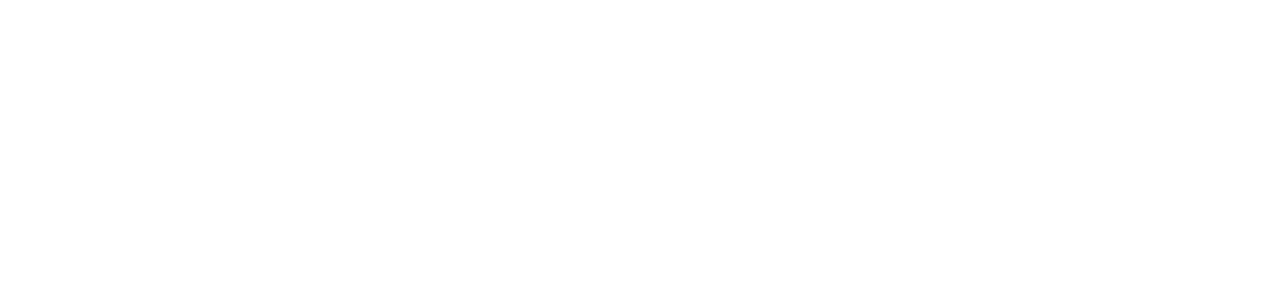
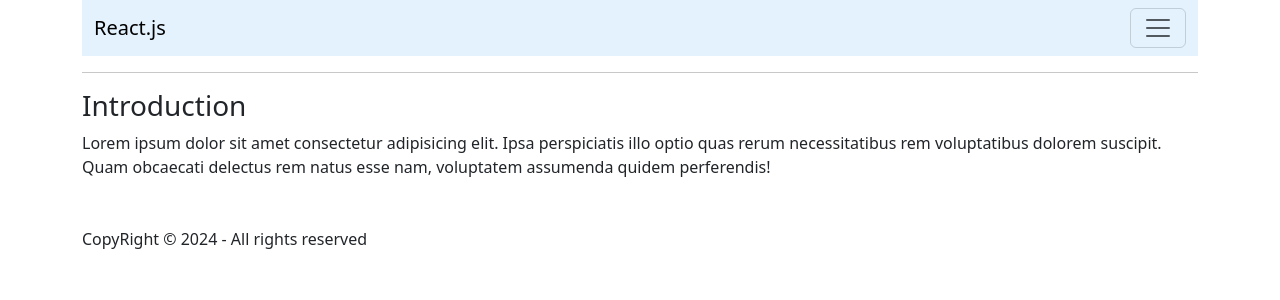
Before and after one commit to Shishir19999/FULL-STACK, a React (Vite) app in the folder React/: page / in a window 1280 px wide. Shown: the top 300 px of the page. Built offline with nearby package versions, Linux system fonts and the light colour scheme.

Commit message:
update to header Component

```diff
--- a/React/package.json
+++ b/React/package.json
@@ -10,8 +10,11 @@
     "preview": "vite preview"
   },
   "dependencies": {
+    "bootstrap": "^5.3.3",
     "react": "^18.2.0",
-    "react-dom": "^18.2.0"
+    "react-bootstrap": "^2.10.2",
+    "react-dom": "^18.2.0",
+    "react-router-dom": "^6.22.3"
   },
   "devDependencies": {
     "@types/react": "^18.2.66",
--- a/React/src/Sample web/App.jsx
+++ b/React/src/Sample web/App.jsx
@@ -1,10 +1,20 @@
-import React from 'react'
+import React from 'react';
+import 'bootstrap/dist/css/bootstrap.min.css';
+import 'bootstrap/dist/js/bootstrap.bundle.min';
+import HeaderComponent from './component/layout/HeaderComponent'
+import FooterComponent from './component/layout/FooterComponent'
+import Container from 'react-bootstrap/Container'
+import { Router } from 'react-router-dom';
+import RouterComponent from './RouterComponent';
+
 
 function App() {
   return (
-    <div>
-
-    </div>
+    <Container>
+      <HeaderComponent/>
+      <RouterComponent/>
+      <FooterComponent/>
+      </Container>
   )
 }
 
--- /dev/null
+++ b/React/src/Sample web/RouterComponent.jsx
@@ -0,0 +1,21 @@
+import React from 'react'
+import {Routes,Route} from "react-router-dom"
+import HomeComponent from './component/Pages/HomeComponent'
+import AboutComponent from './component/Pages/AboutComponent'
+import ContactComponent from './component/Pages/ContactComponent'
+import PageNotFound from './component/Pages/PageNotFound'
+
+function RouterComponent() {
+  return (
+    <div>
+        <Routes>
+      <Route path='/' element={<HomeComponent/>}/>
+      <Route path='/about' element={<AboutComponent/>}/>
+      <Route path='/contact' element={<ContactComponent/>}/>
+      <Route path='*' element={<PageNotFound/>}/>
+    </Routes>
+    </div>
+  )
+}
+
+export default RouterComponent
--- /dev/null
+++ b/React/src/Sample web/component/Pages/AboutComponent.jsx
@@ -0,0 +1,11 @@
+import React from 'react'
+
+function AboutComponent() {
+  return (
+    <div>
+      <h1>i am about component</h1>
+    </div>
+  )
+}
+
+export default AboutComponent
--- /dev/null
+++ b/React/src/Sample web/component/Pages/ContactComponent.jsx
@@ -0,0 +1,11 @@
+import React from 'react'
+
+function ContactComponent() {
+  return (
+    <div>
+      <h1>i am contact Component</h1>
+    </div>
+  )
+}
+
+export default ContactComponent
--- a/React/src/Sample web/component/Pages/HomeComponent.jsx
+++ b/React/src/Sample web/component/Pages/HomeComponent.jsx
@@ -3,7 +3,8 @@
 function HomeComponent() {
   return (
     <div>
-      <h1>I am Home Componennt</h1>
+      <h3>Introduction</h3>
+      <p>Lorem ipsum dolor sit amet consectetur adipisicing elit. Ipsa perspiciatis illo optio quas rerum necessitatibus rem voluptatibus dolorem suscipit. Quam obcaecati delectus rem natus esse nam, voluptatem assumenda quidem perferendis!</p>
     </div>
   )
 }
--- /dev/null
+++ b/React/src/Sample web/component/Pages/PageNotFound.jsx
@@ -0,0 +1,11 @@
+import React from 'react'
+
+function PageNotFound() {
+  return (
+    <div>
+      <h3>Page Not Found 404</h3>
+    </div>
+  )
+}
+
+export default PageNotFound
--- /dev/null
+++ b/React/src/Sample web/component/layout/FooterComponent.jsx
@@ -0,0 +1,14 @@
+import React from 'react'
+
+function FooterComponent() {
+  let date=new Date().getFullYear();
+  return (
+    <div className='mt-5'>
+  <p>
+    CopyRight &copy; {date} - All rights reserved
+  </p>
+     </div>
+  )
+}
+
+export default FooterComponent
--- /dev/null
+++ b/React/src/Sample web/component/layout/HeaderComponent.jsx
@@ -0,0 +1,125 @@
+import React from 'react'
+import { Link } from 'react-router-dom'
+
+function HeaderComponent() {
+  return (
+    <div>
+      {/* <Link to="/">Home</Link>&nbsp;&nbsp;&nbsp;
+      <Link to="/about">About</Link>&nbsp;&nbsp;&nbsp;
+      <Link to="/contact">Contact</Link>&nbsp;&nbsp;&nbsp; */}
+      <nav className="navbar" style={{backgroundColor:" #e3f2fd"}}>
+  <div className="container-fluid">
+    <Link
+      className="navbar-brand"
+      to="/"
+    >
+      React.js
+    </Link>
+    <button
+      aria-controls="navbarSupportedContent"
+      aria-expanded="false"
+      aria-label="Toggle navigation"
+      className="navbar-toggler"
+      data-bs-target="#navbarSupportedContent"
+      data-bs-toggle="collapse"
+      type="button"
+    >
+      <span className="navbar-toggler-icon" />
+    </button>
+    <div
+      className="collapse navbar-collapse"
+      id="navbarSupportedContent"
+    >
+      <ul className="navbar-nav me-auto mb-2 mb-lg-0">
+        <li className="nav-item">
+          <Link
+            aria-current="page"
+            className="nav-link active"
+            to="#"
+          >
+            Home
+          </Link>
+        </li>
+        <li className="nav-item">
+          <Link
+            className="nav-link"
+            to="#"
+          >
+            Link
+          </Link>
+        </li>
+        <li className="nav-item dropdown">
+          <Link
+            aria-expanded="false"
+            className="nav-link dropdown-toggle"
+            data-bs-toggle="dropdown"
+            to="#"
+            role="button"
+          >
+            Dropdown
+          </Link>
+          <ul className="dropdown-menu">
+            <li>
+              <Link
+                className="dropdown-item"
+                to="#"
+              >
+                Action
+              </Link>
+            </li>
+            <li>
+              <Link
+                className="dropdown-item"
+                to="#"
+              >
+                Another action
+              </Link>
+            </li>
+            <li>
+              <hr className="dropdown-divider" />
+            </li>
+            <li>
+              <Link
+                className="dropdown-item"
+                to="#"
+              >
+                Something else here
+              </Link>
+            </li>
+          </ul>
+        </li>
+        <li className="nav-item">
+          <Link
+            aria-disabled="true"
+            className="nav-link disabled"
+          >
+            Disabled
+          </Link>
+        </li>
+      </ul>
+      <form
+        className="d-flex"
+        role="search"
+      >
+        <input
+          aria-label="Search"
+          className="form-control me-2"
+          placeholder="Search"
+          type="search"
+        />
+        <button
+          className="btn btn-outline-success"
+          type="submit"
+        >
+          Search
+        </button>
+      </form>
+    </div>
+  </div>
+</nav>
+      <hr />
+    </div>
+  )
+}
+
+export default HeaderComponent
--- a/React/src/main.jsx
+++ b/React/src/main.jsx
@@ -1,12 +1,17 @@
 import React from 'react';
 import ReactDOM from 'react-dom/client';
+import App from "./Sample web/App.jsx"
+import { BrowserRouter } from 'react-router-dom';
 
 ReactDOM.createRoot(document.getElementById('root')).render(
   <>
     <React.StrictMode>
 
+       <BrowserRouter>
+       <App/>
+       </BrowserRouter>
+    </React.StrictMode>
 
-    </React.StrictMode>
 
   </>
 );
```
Also changed, not shown: 1 other file (tests, documents, lock files or other folders).
